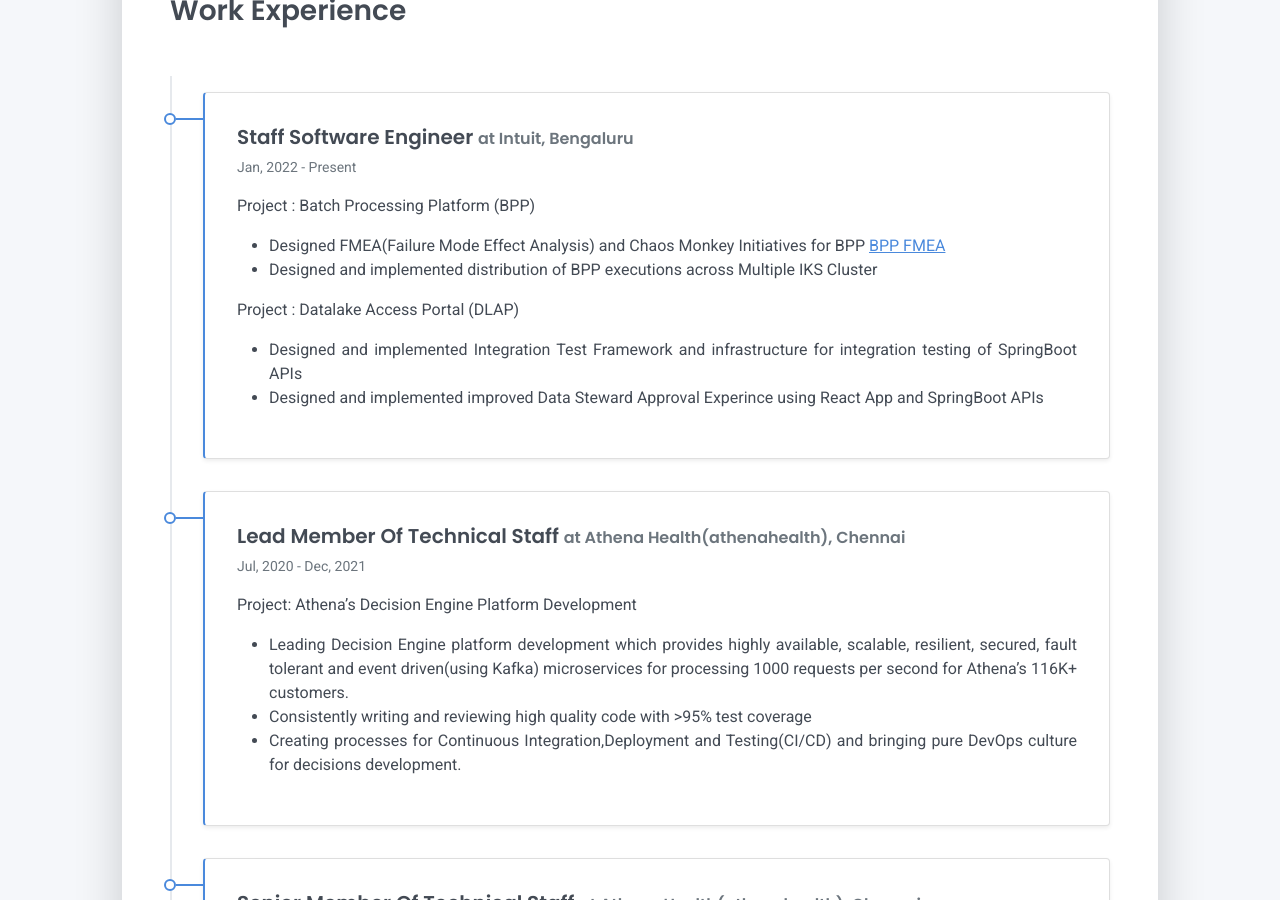
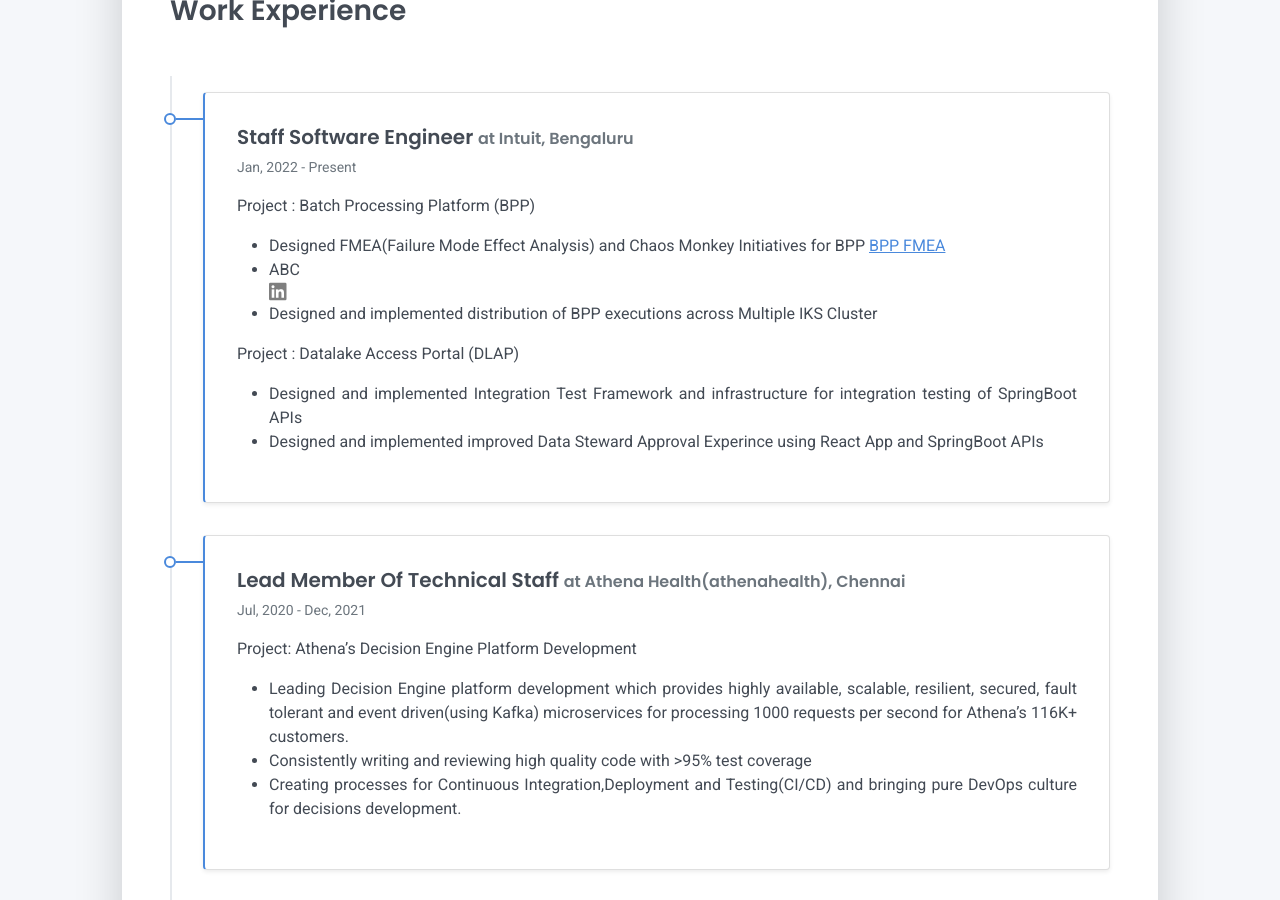
Before and after one commit to anandkshitiz/anandkshitiz.github.io, a Jekyll site: the page built from tabs/about.md, in a window 1280 px wide and 900 px high, scrolled down 1424 px. Built offline with Jekyll 4.4.1, drawn with Linux system fonts in a browser that asks for light colours.

Commit message:
added intuit details

```diff
--- a/tabs/about/content/work-experience-section.html
+++ b/tabs/about/content/work-experience-section.html
@@ -9,6 +9,7 @@
                 <p style="text-align: justify">
                 <ul style="text-align: justify">
                     <li>Designed FMEA(Failure Mode Effect Analysis) and Chaos Monkey Initiatives for BPP <a href="in/bpp-fmea">BPP FMEA</a></li>
+                    <li>ABC <a class="nav-link" href="https://www.linkedin.com/in/anandkshitiz" title="LinkedIn"><i class="fab fa-linkedin"></i><span class="menu-title sr-only">LinkedIn</span></a></li>
                     <li>Designed and implemented distribution of BPP executions across Multiple IKS Cluster <a class="nav-link" href="in/bpp-multi-cluster" title="BPP Multi Cluster"></a></li>
                 </ul>
                 </p>
```
